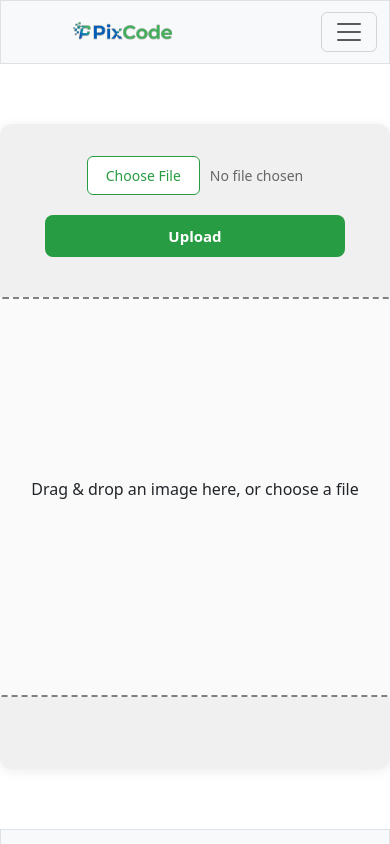
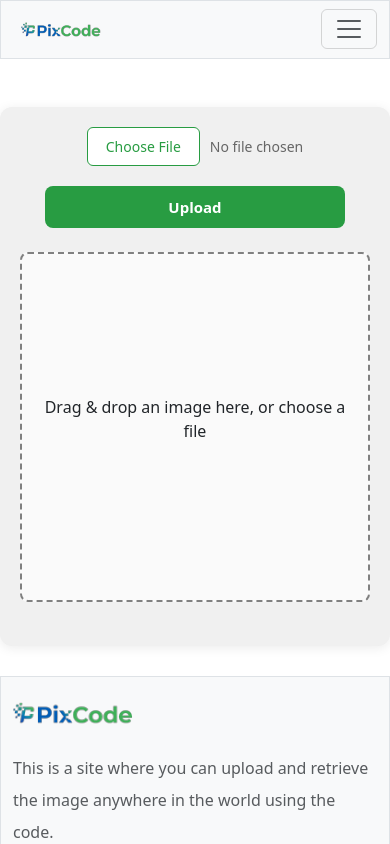
Before and after one commit to BhattaraiBiraj/PixCode, a React (Vite) app in the folder frontend/: page / in a window 390 px wide. Shown: the top 844 px of the page. Built offline with nearby package versions, Linux system fonts and the light colour scheme; no server answers.

Commit message:
responsiveness added using claude code

```diff
--- a/frontend/src/Footer.jsx
+++ b/frontend/src/Footer.jsx
@@ -6,12 +6,12 @@ export default function Footer() {
             <div className="border bg-light">
                 <div className="container">
                     <div className="row mt-3">
-                        <div className="col-5">
+                        <div className="col-12 col-md-5">
                             <img src="pixcode-logo.svg" style={{width:"120px"}} className="mb-3"></img>
                             <p className="lh-lg text-muted">This is a site where you can upload and retrieve the image anywhere in the world using the code.</p>
                         </div>
-                        <div className="col-2"></div>
-                        <div className="col-5">
+                        <div className="col-md-2"></div>
+                        <div className="col-12 col-md-5">
                             <h5 className="mb-4">Links</h5>
 
                                 <p><Link to="/retrieve" className="text-decoration-none text-reset">Retrieve Image</Link></p>
--- a/frontend/src/Form.jsx
+++ b/frontend/src/Form.jsx
@@ -79,19 +79,10 @@ export default function Form() {
           onDragOver={handleDragOver}
           onDragLeave={handleDragLeave}
           onDrop={handleDrop}
+          className="dropzone"
           style={{
             border: isDragging ? '2px dashed blue' : '2px dashed gray',
-            borderRadius: '8px',
-            padding: '20px',
-            width: '400px',
-            height: '400px',
-            display: 'flex',
-            flexDirection: 'column',
-            alignItems: 'center',
-            justifyContent: 'center',
             backgroundColor: isDragging ? '#eef' : '#fafafa',
-            cursor: 'pointer',
-            margin: "40px auto"
           }}
         >
           {previewUrl ? (
--- a/frontend/src/Navbar.jsx
+++ b/frontend/src/Navbar.jsx
@@ -11,7 +11,7 @@ export default function Navbar () {
         <>
             <nav class="navbar navbar-expand-lg bg-body-tertiary border mb-5">
   <div class="container-fluid">
-    <Link class="navbar-brand" to="/" ><img src="pixcode-logo.svg" style={{width:"100px", marginLeft:"60px", marginRight:"20px"}}></img></Link>
+    <Link class="navbar-brand ms-2 ms-md-5 me-2 me-md-4" to="/" ><img src="pixcode-logo.svg" className="navbar-logo"></img></Link>
     <button class="navbar-toggler" type="button" data-bs-toggle="collapse" data-bs-target="#navbarNav" aria-controls="navbarNav" aria-expanded="false" aria-label="Toggle navigation">
       <span class="navbar-toggler-icon"></span>
     </button>
--- a/frontend/src/style.css
+++ b/frontend/src/style.css
@@ -30,12 +30,54 @@
 
 .upload-card {
   max-width: 500px;
+  width: 100%;
   margin: 60px auto;
   padding: 32px;
   background: #f0f0f0;
   border-radius: 12px;
   box-shadow: 0 2px 12px rgba(0, 0, 0, 0.08);
   text-align: center;
+  box-sizing: border-box;
+}
+
+.navbar-logo {
+  width: 100px;
+  max-width: 100%;
+}
+
+.dropzone {
+  border-radius: 8px;
+  padding: 20px;
+  width: 100%;
+  max-width: 400px;
+  aspect-ratio: 1 / 1;
+  display: flex;
+  flex-direction: column;
+  align-items: center;
+  justify-content: center;
+  cursor: pointer;
+  margin: 40px auto;
+  box-sizing: border-box;
+}
+
+@media (max-width: 576px) {
+  .upload-card {
+    margin: 30px auto;
+    padding: 20px;
+  }
+
+  .navbar-logo {
+    width: 80px;
+  }
+
+  .dropzone {
+    margin: 24px auto;
+    padding: 12px;
+  }
+
+  .retrieve-img-box {
+    padding: 12px;
+  }
 }
 
 
@@ -128,10 +170,12 @@
   border: 2px dashed grey;
   border-radius: 8px;
   padding: 20px;
-  width: 400px;
-  height: 400px;
+  width: 100%;
+  max-width: 400px;
+  aspect-ratio: 1 / 1;
   cursor: pointer;
   margin: 40px auto;
+  box-sizing: border-box;
 }
 
 .download-btn:hover{
```
